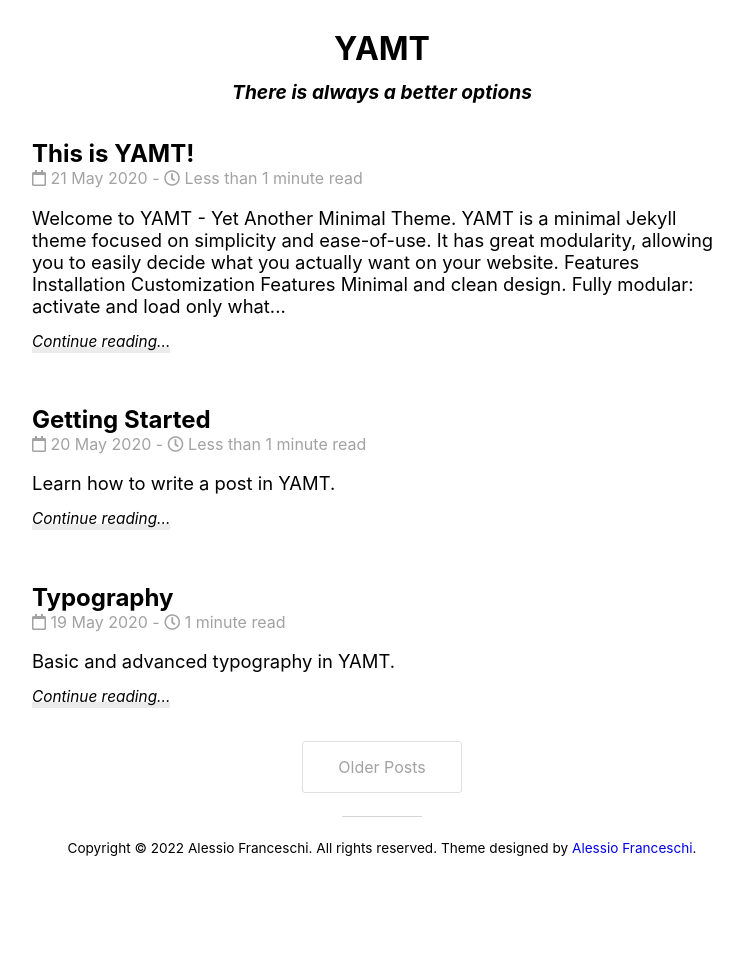
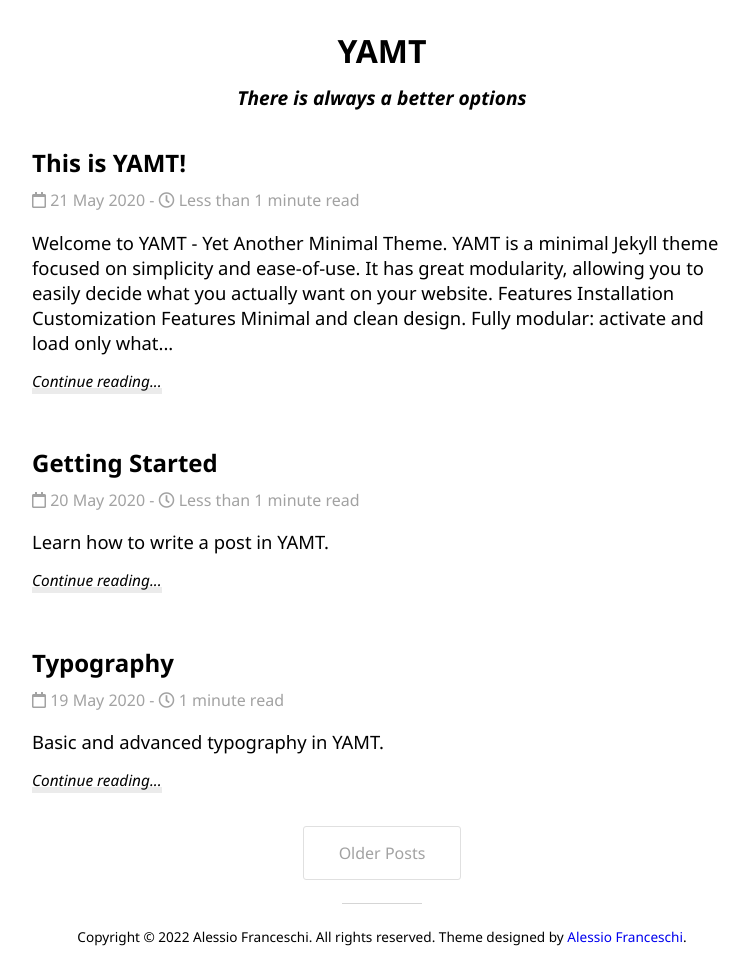
Before and after one commit to ajepe/babatopeajepe.github.io, a Jekyll site: the page built from index.html, in a window 1280 px wide. Shown: the whole page, without its empty margins (258-1007 px from the left). Built offline with Jekyll 4.4.1, drawn with Linux system fonts in a browser that asks for light colours; nearby versions of some CDN libraries; the list of posts is cut into pages by our own code; before the commit the page ends 900 px from its top, so only the background shows below that.

Commit message:
[UPD] update

```diff
--- a/_sass/typography.scss
+++ b/_sass/typography.scss
@@ -15,7 +15,7 @@ p, ul, ol{
 }
 
 h2{
-    margin-bottom: 0px;
+    margin-bottom: 10px;
 }
 
 h3{
@@ -34,5 +34,5 @@ p{
 
 //System stack for everything
 body {
-    font-family: -apple-system,BlinkMacSystemFont,"Segoe UI",Roboto,Oxygen-Sans,Ubuntu,Cantarell,"Helvetica Neue",sans-serif;
+    font-family: "Segoe UI",Roboto,Oxygen-Sans,Ubuntu,Cantarell,"Helvetica Neue",sans-serif;
   }
--- a/utterances.json
+++ b/utterances.json
@@ -1,3 +1,3 @@
 {
-    "origins": ["https://yourwebsite.com"]
+    "origins": ["https://www.geobytes.net"]
 }
```
